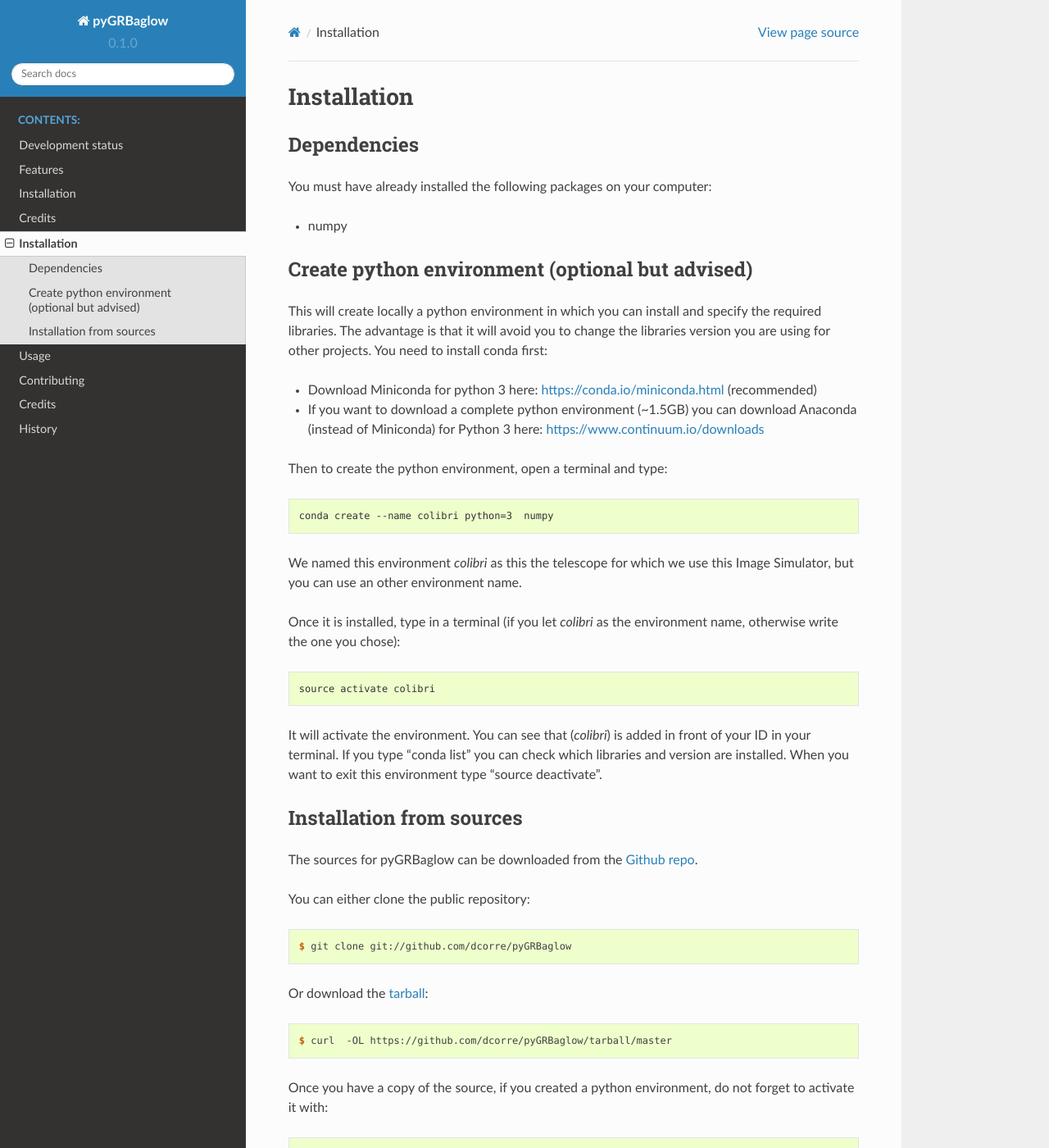
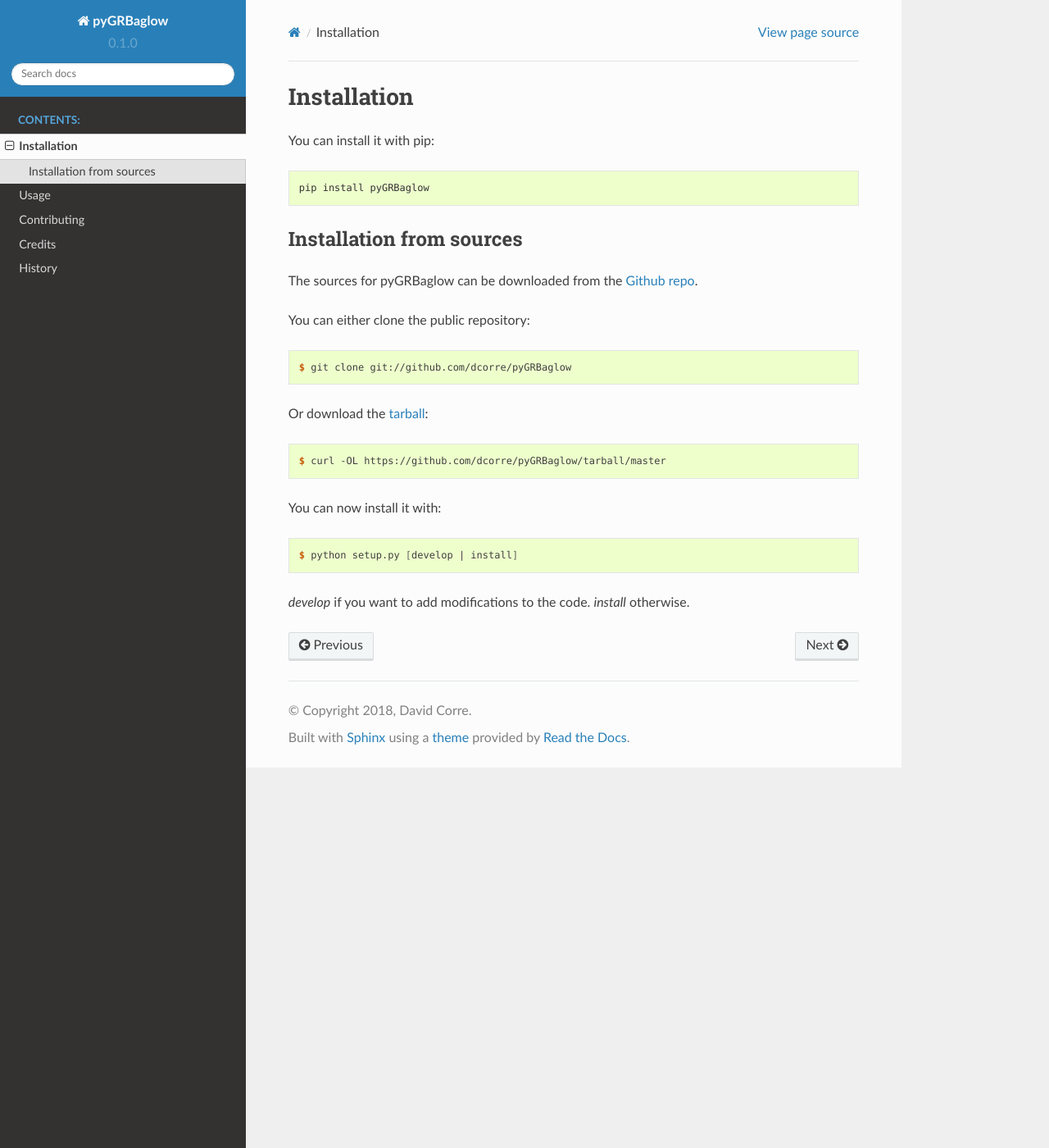
Before and after one commit to dcorre/pyGRBaglow, a Sphinx documentation site: the page built from docs/installation.rst, in a window 1280 px wide and 1400 px high. Shown: the whole window at 82% size. Built offline with Sphinx 7.4.7 and the Read the Docs theme 2.0.0, drawn with Linux system fonts in a browser that asks for light colours; pages that are not in the unit, such as notebooks, are missing from menus; some of the changed text lies outside the part shown.

Commit message:
updated docs

```diff
--- a/CONTRIBUTING.rst
+++ b/CONTRIBUTING.rst
@@ -102,8 +102,8 @@ Before you submit a pull request, check that it meets these guidelines:
 2. If the pull request adds functionality, the docs should be updated. Put
    your new functionality into a function with a docstring, and add the
    feature to the list in README.md.
-3. The pull request should work for Python 2.7, 3.4, 3.5 and 3.6, and for PyPy. Check
-   https://travis-ci.org/dcorre/pyGRBaglow/pull_requests
+3. The pull request should work for Python 3.5, 3.6 and 3.7, and for PyPy. Check
+   https://travis-ci.com/github/dcorre/pyGRBaglow/pull_requests
    and make sure that the tests pass for all supported Python versions.
 
 Tips
@@ -111,7 +111,7 @@ Tips
 
 To run a subset of tests::
 
-$ py.test tests.test_pyGRBaglow
+$ pytest --cov-report=term --cov=pyGRBaglow tests
 
 
 Deploying
--- a/HISTORY.rst
+++ b/HISTORY.rst
@@ -2,7 +2,7 @@
 History
 =======
 
-0.1.0 (2018-05-21)
+0.1.0 (2020-08-03)
 ------------------
 
 * First release on PyPI.
--- a/docs/index.rst
+++ b/docs/index.rst
@@ -5,7 +5,6 @@ Welcome to pyGRBaglow's documentation!
    :maxdepth: 2
    :caption: Contents:
 
-   readme
    installation
    usage
    modules
--- a/docs/installation.rst
+++ b/docs/installation.rst
@@ -4,43 +4,11 @@
 Installation
 ============
 
-
-Dependencies
-------------
-
-You must have already installed the following packages on your computer:
-
-- numpy
-
-Create python environment (optional but advised)
-------------------------------------------------
-
-This will create locally a python environment in which you can install and specify the required libraries.
-The advantage is that it will avoid you to change the libraries version you are using for other projects.
-You need to install conda first:
-
-- Download Miniconda for python 3 here: https://conda.io/miniconda.html (recommended)
-
-- If you want to download a complete python environment (~1.5GB) you can download Anaconda (instead of Miniconda) for Python 3 here: https://www.continuum.io/downloads
-
-Then to create the python environment, open a terminal and type:
+You can install it with pip:
 
 .. code-block:: console
 
-    conda create --name colibri python=3  numpy
-
-
-We named this environment *colibri* as this the telescope for which we use this Image Simulator, but you can use an other environment name.
-
-Once it is installed, type in a terminal (if you let *colibri* as the environment name, otherwise write the one you chose):
-
-.. code-block:: console
-
-    source activate colibri
-
-
-It will activate the environment. You can see that (*colibri*) is added in front of your ID in your terminal. If you type "conda list" you can check which libraries and version are installed. When you want to exit this environment type "source deactivate".
-
+    pip install pyGRBaglow
 
 
 Installation from sources
@@ -58,23 +26,15 @@ Or download the `tarball`_:
 
 .. code-block:: console
 
-    $ curl  -OL https://github.com/dcorre/pyGRBaglow/tarball/master
-
-
-Once you have a copy of the source, if you created a python environment, do not forget to activate it with:
-
-.. code-block:: console
-
-    source activate colibri
-
-Before installing it, remember that you need numpy to be installed.
+    $ curl -OL https://github.com/dcorre/pyGRBaglow/tarball/master
 
 You can now install it with:
 
 .. code-block:: console
 
-    $ python setup.py develop
+    $ python setup.py [develop | install]
 
+*develop* if you want to add modifications to the code. *install* otherwise.
 
 .. _Github repo: https://github.com/dcorre/pyGRBaglow
 .. _tarball: https://github.com/dcorre/pyGRBaglow/tarball/master
```
